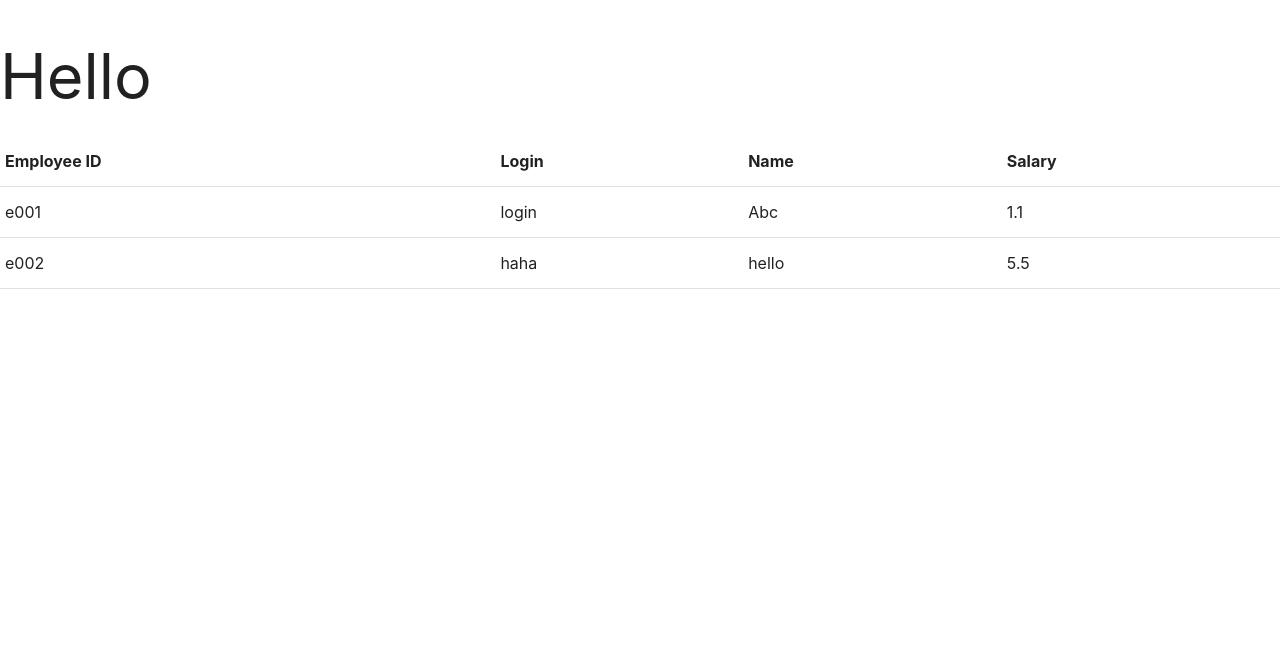
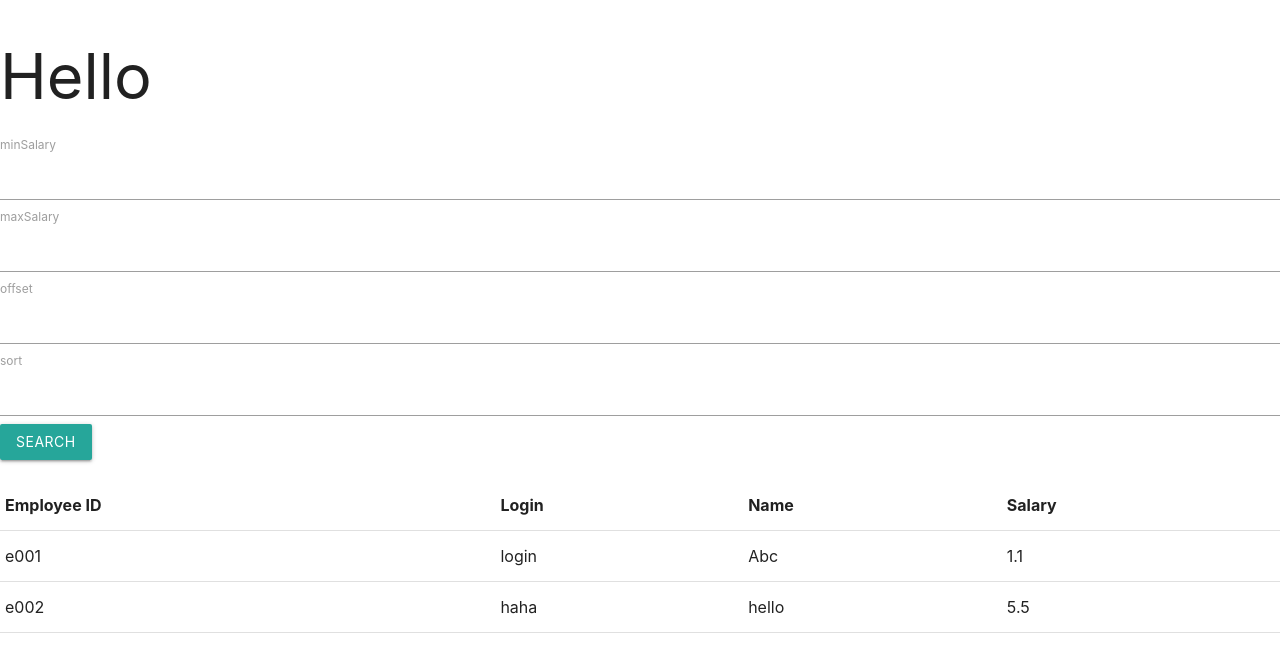
Before and after one commit to kh-leong/esm, a Django app: page /salary_mgmt/ in a window 1280 px wide. Shown: the top 672 px of the page. Run offline with Django 3.2, Linux system fonts and the light colour scheme; data comes from the database, SQL or seed files in the repository; some libraries are stand-ins or nearby versions.

Commit message:
Now able to add request params and get records

```diff
--- a/employee_salary_management/settings.py
+++ b/employee_salary_management/settings.py
@@ -23,7 +23,7 @@ BASE_DIR = os.path.dirname(os.path.dirname(os.path.abspath(__file__)))
 SECRET_KEY = 'zofgzdz9+=np*@hkqn+4)s*!z$=gbudo)sj8kxs5614yyr&81h'
 
 # SECURITY WARNING: don't run with debug turned on in production!
-DEBUG = False
+DEBUG = True
 
 ALLOWED_HOSTS = ['localhost', '127.0.0.1']
 
--- a/salary_mgmt/templates/user_index.html
+++ b/salary_mgmt/templates/user_index.html
@@ -10,7 +10,32 @@
         <meta name="viewport" content="width=device-width, initial-scale=1.0" />
     </head>
 <h1>Hello</h1>
-<table>
+<div>
+    <h5></h5>
+    <form id="query-form">
+        <div class="row">
+            <div class="form-group col-4">
+                <label class="col-12">minSalary</label>
+                <input type="number" step="any" name="minSalary" required="" class="form-control" id="minSalary">
+            </div>
+            <div class="form-group col-4">
+                <label class="col-12">maxSalary</label>
+                <input type="number" step="any" name="maxSalary" required="" class="form-control" id="maxSalary">
+            </div>
+            <div class="form-group col-4">
+                <label class="col-12">offset</label>
+                <input type="number" name="offset" required="" class="form-control" id="offset">
+            </div>
+            <div class="form-group col-4">
+                <label class="col-12">sort</label>
+                <input type="text" name="sort" required="" class="form-control" id="sort">
+            </div>
+            <input type="submit" class="btn btn-primary" value="Search" />
+        </div>
+    </form>
+</div>
+
+<table id="employee_salary">
     <thead>
         <tr>
             <th>Employee ID</th>
@@ -34,5 +59,52 @@
     <body>
         <!--JavaScript at end of body for optimized loading-->
         <script type="text/javascript" src="{% static '/materialize-css/dist/js/materialize.min.js' %}"></script>
+        <script src="https://code.jquery.com/jquery-3.1.0.min.js"></script>
+        {% block javascript %}
+        <script>
+            /*
+                On submiting the form, send the POST ajax
+                request to server and after successfull submission
+                display the object.
+            */
+            $("#query-form").submit(function (e) {
+                // preventing from page reload and default actions
+                e.preventDefault();
+                // serialize the data for sending the form data.
+                var serializedData = $(this).serialize();
+                // make GET ajax call
+                $.ajax({
+                    type: 'GET',
+                    url: "users",
+                    data: serializedData,
+                    success: function (response) {
+
+                        console.log(response)
+                        console.log(response["results"])
+
+                        $("#employee_salary tbody").empty()
+                        results = response["results"]
+                        results.forEach(element => {
+                            console.log(element)
+                            $("#employee_salary tbody").append(
+                                `<tr>
+                                    <td>${element["id"] || ""}</td>
+                                    <td>${element["login"] || ""}</td>
+                                    <td>${element["name"] || ""}</td>
+                                    <td>${element["salary"] || ""}</td>
+                                </tr>`
+                            )
+                        })
+                    },
+                    error: function (response) {
+                        console.log(response)
+                        // alert the error if any error occured
+                        alert("Invalid param");
+                    }
+                })
+            })
+        </script>
+        {% endblock javascript %}
+
     </body>
 </html>
--- a/salary_mgmt/views.py
+++ b/salary_mgmt/views.py
@@ -48,7 +48,9 @@ def get_user(request):
     limit = 30
 
     # sort order columns are id, name, login, salary
-    sort = request.GET.get('sort', ' salary')
+    sort = request.GET.get('sort', '+salary')
+    if isParamEncoded(sort):
+        sort = decodeParam(sort)
     if not isValidSort(sort):
         return HttpResponse(status=400)
 
```
Also changed, not shown: salary_mgmt/utils.py (+11 -2 lines). Lines whose indentation alone changed are shown as unchanged.
